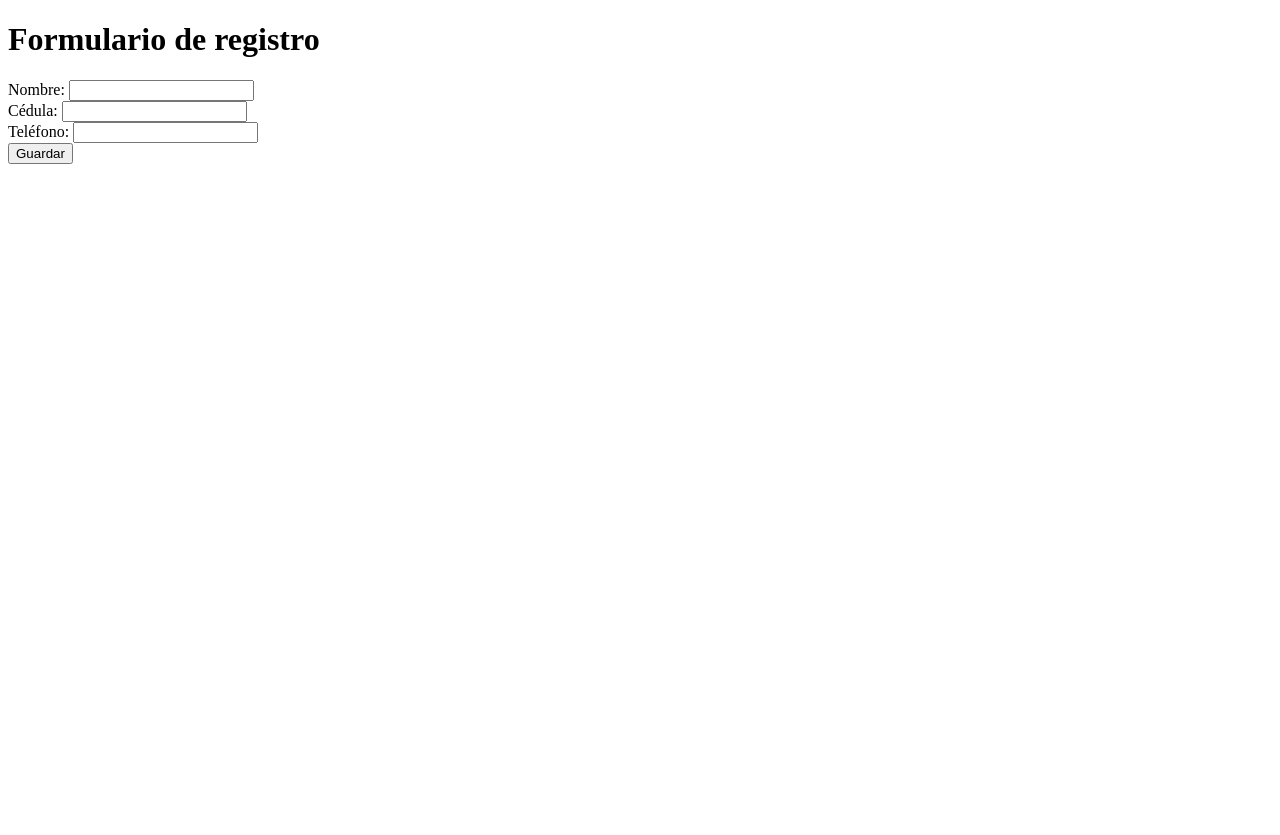
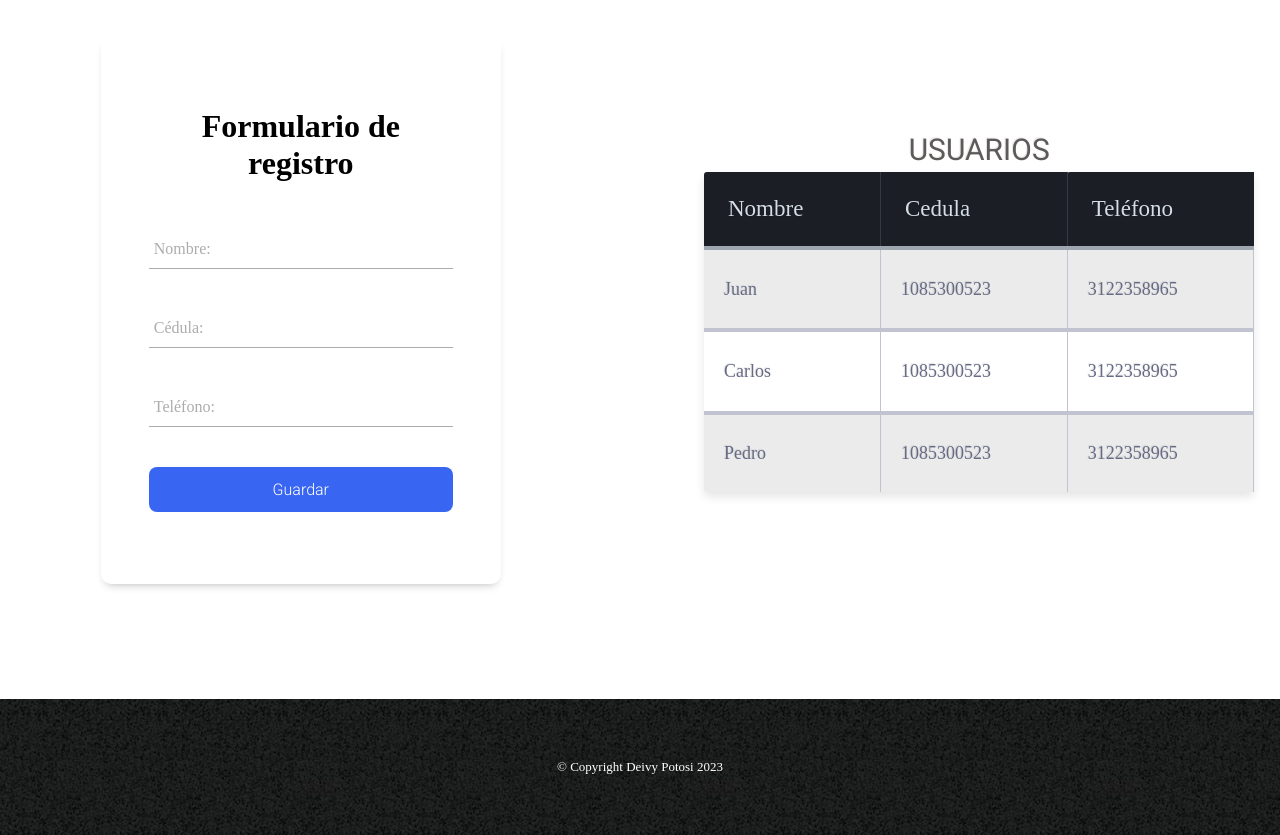
Before and after one commit to davidgit2022/PruebaDeveloperJs, a website: page public/index.html in a window 1280 px wide. Before the commit the page ends 800 px from the top, so only its background shows below. Drawn offline with nearby package versions, Linux system fonts and the light colour scheme; no server answers.

Commit message:
segundo commit

```diff
--- a/data/users.json
+++ b/data/users.json
@@ -1 +1 @@
-[{"name":"a","id":"a","phone":"a"},{"name":"v","id":"v","phone":"v"},{"name":"Daniel","id":"1085335066","phone":"3155163134"},{"name":"hd","id":"tryrty","phone":"try"},{"name":"tryrty","id":"rtytry","phone":"rty"},{"name":"Carlos","id":"34543","phone":"435345"},{"name":"admin","id":"325324","phone":"234234"},{"name":"dfgfd","id":"dfgdfg","phone":"dfgdfg"}]
+[{"name":"a","id":"a","phone":"a"},{"name":"v","id":"v","phone":"v"},{"name":"Daniel","id":"1085335066","phone":"3155163134"}]
--- a/public/index.html
+++ b/public/index.html
@@ -1,6 +1,5 @@
 <!DOCTYPE html>
 <html>
-
   <head>
     <meta charset="utf-8" />
     <title>Formulario de registro</title>
@@ -8,23 +7,86 @@
   </head>
 
   <body>
-        <h1>Formulario de registro</h1>
-        <form id="user-form">
+    <main>
+      <div class="even-column">
+        <form id="user-form" class="form">
+          <h1 class="form_title">Formulario de registro</h1>
+          <div class="form_container">
+            <!-- Input nombre -->
+            <div class="form_group">
+              <input
+                type="text"
+                id="name"
+                name="name"
+                class="form_input"
+                placeholder=" "
+              />
+              <label for="name" class="form_label">Nombre:</label>
+              <span class="form_line"></span>
+            </div>
+
+            <!-- Input cedula -->
+            <div class="form_group">
+              <input type="text" id="id" name="id" class="form_input"
+              placeholder=" "/>
+              <label for="id" class="form_label">Cédula:</label>
+              <span class="form_line"></span>
+            </div>
+
+            <!-- Input teléfono -->
+            <div class="form_group">
+              <input
+                type="tel"
+                id="phone"
+                name="phone"
+                class="form_input"
+                placeholder=" "
+              />
+              <label for="phone" class="form_label">Teléfono:</label>
+              <span class="form_line"></span>
+            </div>
+            <button type="submit" class="form_submit">Guardar</button>
+          </div>
+        </form>
+        <!-- <ul id="user-list"></ul> -->
         <div>
-                <label for="name">Nombre:</label>
-                <input type="text" id="name" name="name" />
+          <div class="table_title">
+            <h3>Usuarios</h3>
           </div>
-            <div>
-                <label for="id">Cédula:</label>
-                <input type="text" id="id" name="id" />
+          <table class="table_fill">
+            <thead>
+              <tr>
+                <th class="table_left">Nombre</th>
+                <th class="table_left">Cedula</th>
+                <th class="table_left">Teléfono</th>
+              </tr>
+            </thead>
+            <tbody class="table_hover">
+              <tr>
+                <td class="text_left">Juan</td>
+                <td class="text_left">1085300523</td>
+                <td class="text_left">3122358965</td>
+              </tr>
+              <tr>
+                <td class="text_left">Carlos</td>
+                <td class="text_left">1085300523</td>
+                <td class="text_left">3122358965</td>
+              </tr>
+              <tr>
+                <td class="text_left">Pedro</td>
+                <td class="text_left">1085300523</td>
+                <td class="text_left">3122358965</td>
+              </tr>
+            </tbody>
+          </table>
         </div>
-            <div>
-                <label for="phone">Teléfono:</label>
-                <input type="text" id="phone" name="phone" />
       </div>
-            <button type="submit">Guardar</button>
-        </form>
-        <ul id="user-list"></ul>
+    </main>
+
+    <footer>
+      <p class="copyright">&copy Copyright Deivy Potosi 2023</p>
+    </footer>
+
     <script src="https://code.jquery.com/jquery-3.6.0.min.js"></script>
     <script src="app.js"></script>
   </body>
--- a/public/style.css
+++ b/public/style.css
@@ -0,0 +1,324 @@
+@import url("https://fonts.googleapis.com/css2?family=Montserrat:wght@300&family=Roboto:wght@300;400;700&display=swap");
+
+* {
+  margin: 0;
+  padding: 0;
+  box-sizing: border-box;
+}
+
+header{
+    background: #BBBBBB;
+    height: 30vh;
+    display: flex;
+    justify-content: center;
+    align-items: center;
+    font-family: sans-serif;
+    margin-bottom: 80px;
+}
+
+.even-column {
+    display: grid;
+    align-items: center;
+    grid-template-columns: repeat(auto-fit, minmax(250px, 1fr));
+    padding: 2vw;
+    gap: 10vw;
+}
+
+
+/* body {
+
+  font-family: "Montserrat", sans-serif;
+  font-family: "Roboto", sans-serif;
+  background-color: #e5e5f7;
+  opacity: 0.8;
+  background-image: radial-gradient(#c657d8 0.5px, transparent 0.5px),
+    radial-gradient(#c657d8 0.5px, #e5e5f7 0.5px);
+  background-size: 20px 20px;
+  background-position: 0 0, 10px 10px;
+  display: flex;
+  min-height: 100vh;
+
+} */
+
+nav ul{
+    padding: 20px 30px;
+    background-color: #16132b;
+    display: flex;
+    border-radius: 10px;
+    width: 450px;
+    box-shadow: -10px 10p x 10px #999;
+}
+
+nav ul li{
+    margin: 0 7px;
+    padding: 10px 20px;
+    display: flex;
+    align-items: center;
+    justify-content: center;
+    transition: all 0.3s;
+    cursor: pointer;
+
+}
+
+
+nav ul li a {
+    text-decoration: none;
+    color: #eee;
+    color: flex;
+    justify-content: center;
+    align-items: center;
+    transition: 0.9s;
+}
+
+nav ul li a span{
+    opacity: 0;
+    font-size: 1.7rem;
+    transition: all .7s;
+}
+
+nav ul li a i{
+    padding-top: 10px;
+    padding-bottom: 8px;
+    opacity: 1;
+    transform: translateX(40px);
+    transition: all 0.5s;
+}
+
+nav ul li.active{
+    background-color: #407c8f;
+    border-radius: 5px;
+    transition: 0s;
+}
+
+nav ul li.active i{
+    transform: translateX(0px);
+}
+
+nav ul li.active span{
+    opacity: 1;
+}
+
+
+
+.form{
+    background-color: #fff;
+    margin: 10px auto;
+    width: 90%;
+    max-width: 400px;
+    padding: 4.5em 3em;
+    border-radius: 10px;
+    box-shadow: 0 5px 10px  -5px rgb(0 0 0 / 30%);
+    text-align: center;
+}
+
+.form_title{
+    font-size: 2rem;
+    margin-bottom: .5em;
+}
+
+.form_container{
+    margin-top: 3em;
+    display: grid;
+    gap: 2.5em;
+}
+
+.form_group{
+    position: relative;
+    --color: #5757577e;
+}
+
+.form_input{
+    width: 100%;
+    background: none;
+    color: #706c6c;
+    font-size: 1rem;
+    padding: .6em .3em;
+    border: none;
+    outline: none;
+    border-bottom: 1px solid var(--color);
+    font-family: 'Roboto',sans-serif;
+
+}
+
+.form_input:not(:placeholder-shown) ~ .form_line{
+    color: #4d4646;
+}
+
+.form_input:focus + .form_label,
+.form_input:not(:placeholder-shown) + .form_label
+{
+    transform: translateY(-12px) scale(.7);
+    transform-origin: left top;
+    color: #3866f2;
+}
+
+.form_label{
+    color: var(--color);
+    cursor: pointer;
+    position: absolute;
+    top: 0;
+    left: 5px;
+    transform: translateY(10px);
+    transition: transform .5s, color .3s;
+}
+
+.form_submit{
+    background: #3866f2;
+    color: #fff;
+    font-family: 'Roboto',sans-serif;
+    font-weight: 300;
+    font-size: 1rem;
+    padding: .8em 0;
+    border: none;
+    border-radius: .5rem;
+    transition: 1s all;
+}
+
+.form_submit:hover{
+
+    background: rgb(130, 102, 230);
+    transform: scale(1.2);
+
+}
+
+.form_line{
+    position: absolute;
+    bottom: 0;
+    left: 0;
+    width: 100%;
+    height: 1px;
+    background-color: #3866f2;
+    transform: scale(0);
+    transform: left bottom;
+    transition: transform .4s;
+}
+
+.form_input:focus ~ .form_line,
+.form_input:not(:placeholder-shown) ~ .form_line{
+    transform: scale(1);
+}
+footer{
+    margin-top: 80px;
+    text-align: center;
+    background: url(/public/img/bg.jpg);
+    padding: 40px;
+}
+.copyright{
+    color: #FFFFFF;
+    font-size: 13px;
+    margin: 20px;
+}
+
+/* Usuarios */
+
+
+div.table_title{
+    display: block;
+    margin: auto;
+    max-width: 600px;
+    padding: 5px;
+    width: 100%;
+    text-align: center;
+}
+
+.table_title h3{
+    color: #5f5a5a;
+    font-size: 30px;
+    font-weight: 400;
+    font-style: normal;
+    font-family: "Roboto", sans-serif;
+    text-shadow: -1px -1px 1px rgba(0, 0, 0, 0.1);
+    text-transform: uppercase;
+}
+
+.table_fill{
+    background: white;
+    border-radius: 3px;
+    border-collapse: collapse;
+    height: 320px;
+    margin: auto;
+    max-width: 600px;
+    padding: 5px;
+    width: 100%;
+    box-shadow: 0px 5px 10px rgba(0, 0, 0, 0.1);
+    animation: float 5s infinite;
+}
+
+th{
+    color: #d5dde5;
+    background-color: #1b1e24;
+    border-bottom: 4px solid #9ea7af;
+    border-right: 1px solid #343a45;
+    font-size: 23px;
+    font-weight: 100;
+    padding: 24px;
+    text-align: left;
+    text-shadow: 0 1px 1px rgba(0, 0, 0, 0.1);
+    vertical-align: middle;
+}
+
+th:first-child{
+    border-top-left-radius: 3px;
+}
+
+th:last-child{
+    border-top-left-radius: 3px;
+    border-right: none;
+}
+
+tr{
+    border-top: 1px solid #c1c3d1;
+    border-bottom: 4px solid #c1c3d1;
+    color: #666b85;
+    font-size: 16px;
+    font-weight: normal;
+    text-shadow: 0 1px 1px rgba(256, 256, 256, 0.1);
+}
+
+tr:hover td{
+    background-color: #4e5066;
+    color: #fff;
+    border-top: 1px solid #22262e;
+}
+
+tr:first-child{
+    border-top: none;
+}
+
+tr:last-child{
+    border-bottom: none;
+}
+
+tr:nth-child(odd) td{
+    background: #ebebeb;
+}
+
+tr:nth-child(odd):hover td{
+    background: #4e5066;
+}
+
+tr:last-child td:first-child{
+    border-bottom-left-radius: 3px;
+}
+
+tr:last-child td:first-child{
+    border-bottom-right-radius: 3px;
+}
+
+
+td{
+    background: #fff;
+    padding: 20px;
+    text-align: left;
+    vertical-align: middle;
+    font-weight: 300;
+    font-size: 18px;
+    text-shadow: -1px -1px 1px rgba(0, 0, 0, 0.1);
+    border-right: 1px solid #c1c3d1;
+}
+
+@media (max-width:425px) {
+    .form_title{
+        font-size: 1.8rem;
+    }
+}
```
Also changed, not shown: backend/index.js (added, +23 -0 lines), backend/middlewares/error.handler.js (added, +18 -0 lines), backend/middlewares/validator.handler.js (added, +14 -0 lines), backend/routes/users.routes.js (added, +26 -0 lines), backend/server/index.js (added, +11 -0 lines), backend/services/usersServices.js (added, +51 -0 lines), public/listusers.html (added, +69 -0 lines), public/img/bg.jpg (added). Lines whose indentation alone changed are shown as unchanged.
